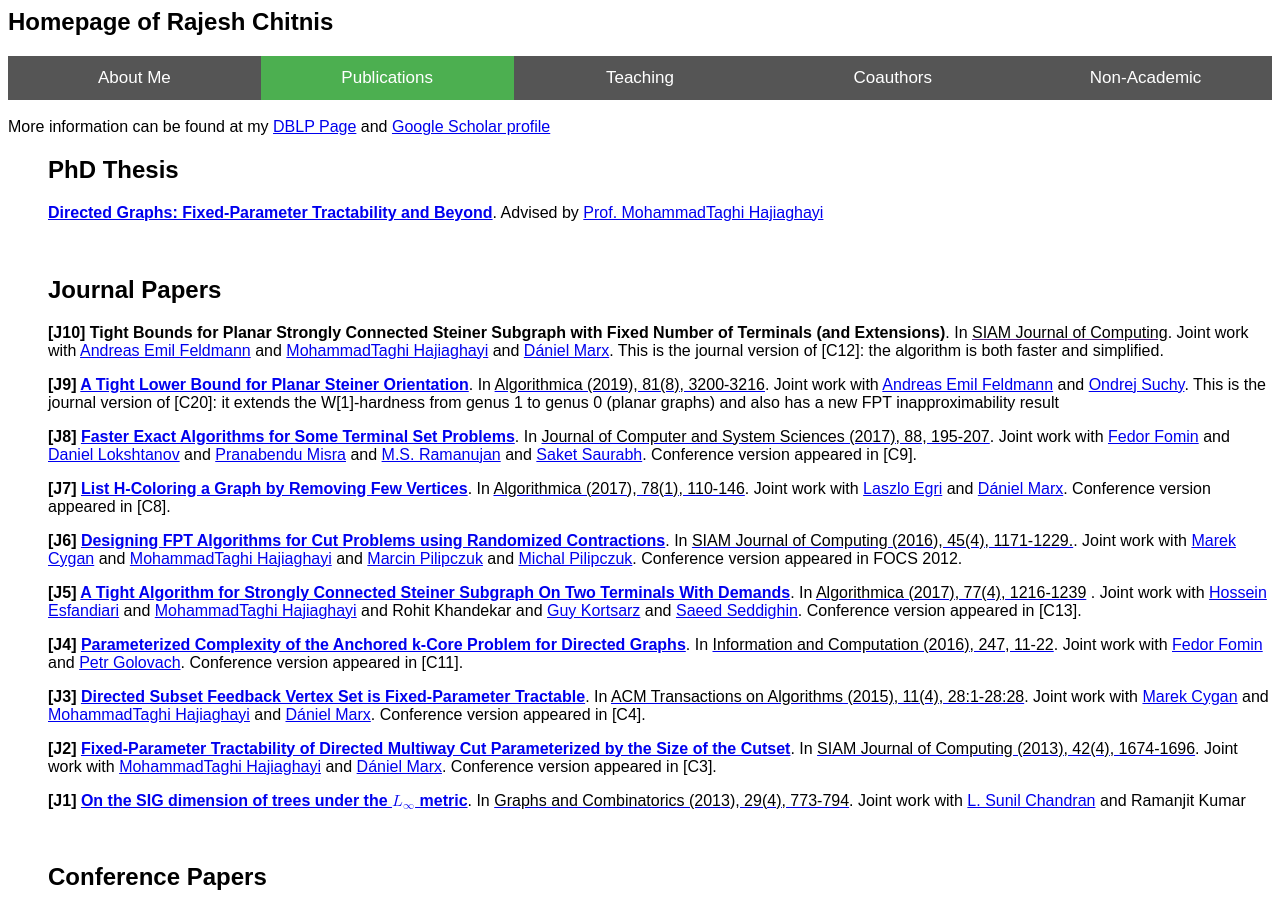
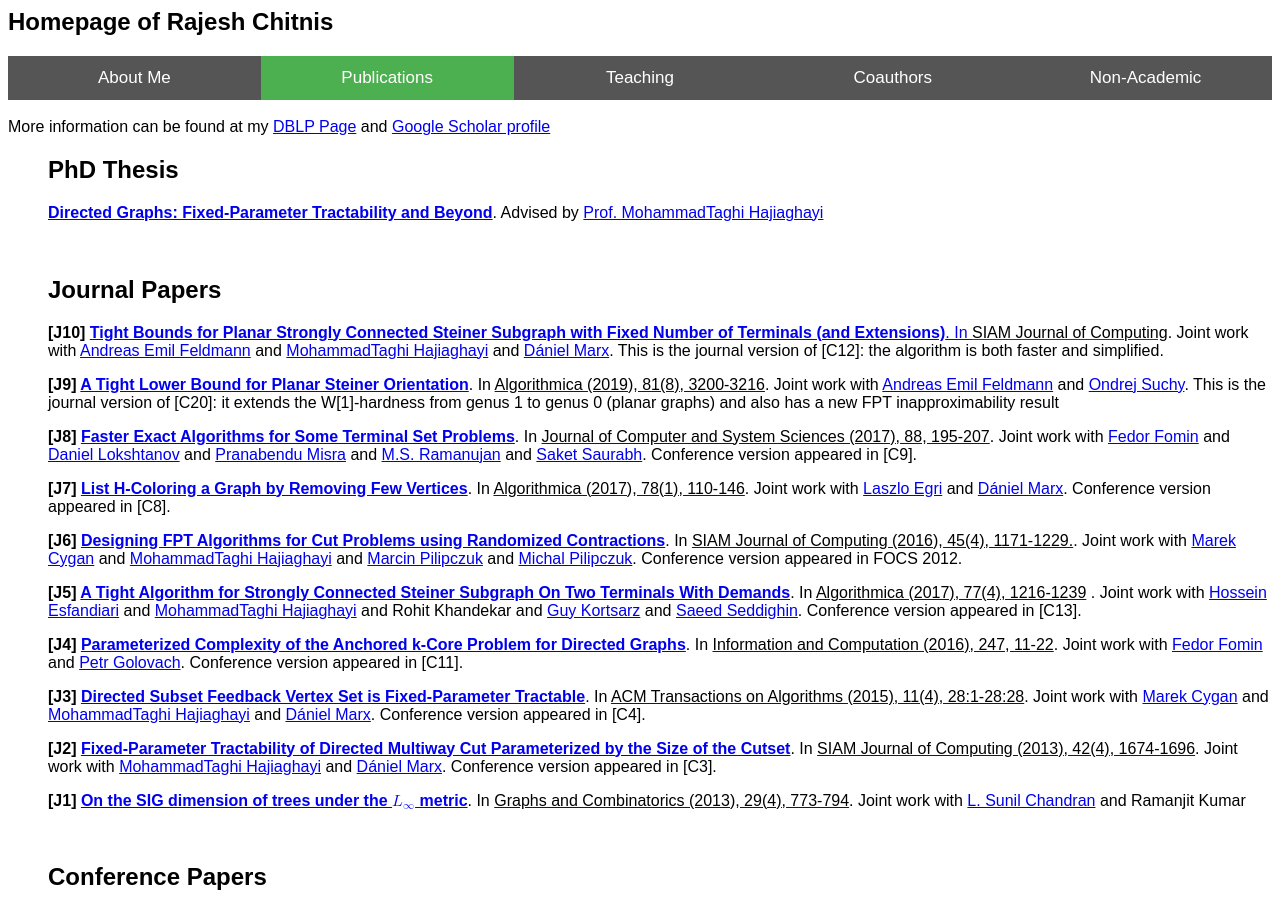
Before and after one commit to rajeshchitnis/rajeshchitnis.github.io, a Jekyll site: the page publications.html, which Jekyll copies as it is, in a window 1280 px wide and 900 px high. Built offline with Jekyll 4.4.1, drawn with Linux system fonts in a browser that asks for light colours.

Commit message:
Update publications.html

```diff
--- a/publications.html
+++ b/publications.html
@@ -107,7 +107,7 @@
 <h2>Journal Papers
 </h2>
 
-<p class="p7"><font color = "black"><b>[J10] Tight Bounds for Planar Strongly Connected Steiner Subgraph with Fixed Number of Terminals (and Extensions)</b>. In <a href=""><FONT COLOR=black>SIAM Journal of Computing</a>. Joint work with <a href="https://sites.google.com/site/aefeldmann/home">Andreas Emil Feldmann</a> and <a href="http://www.cs.umd.edu/~hajiagha/">MohammadTaghi Hajiaghayi</a> and <a href="http://www.cs.bme.hu/~dmarx/">D&aacute;niel Marx</a>. This is the journal version of [C12]: the algorithm is both faster and simplified.</p>
+<p class="p7"><font color = "black"><b>[J10] <a href="https://arxiv.org/abs/1911.13161"> Tight Bounds for Planar Strongly Connected Steiner Subgraph with Fixed Number of Terminals (and Extensions)</b>. In <a href=""><FONT COLOR=black>SIAM Journal of Computing</a>. Joint work with <a href="https://sites.google.com/site/aefeldmann/home">Andreas Emil Feldmann</a> and <a href="http://www.cs.umd.edu/~hajiagha/">MohammadTaghi Hajiaghayi</a> and <a href="http://www.cs.bme.hu/~dmarx/">D&aacute;niel Marx</a>. This is the journal version of [C12]: the algorithm is both faster and simplified.</p>
 <p class="p3"></p>
 
 
```
